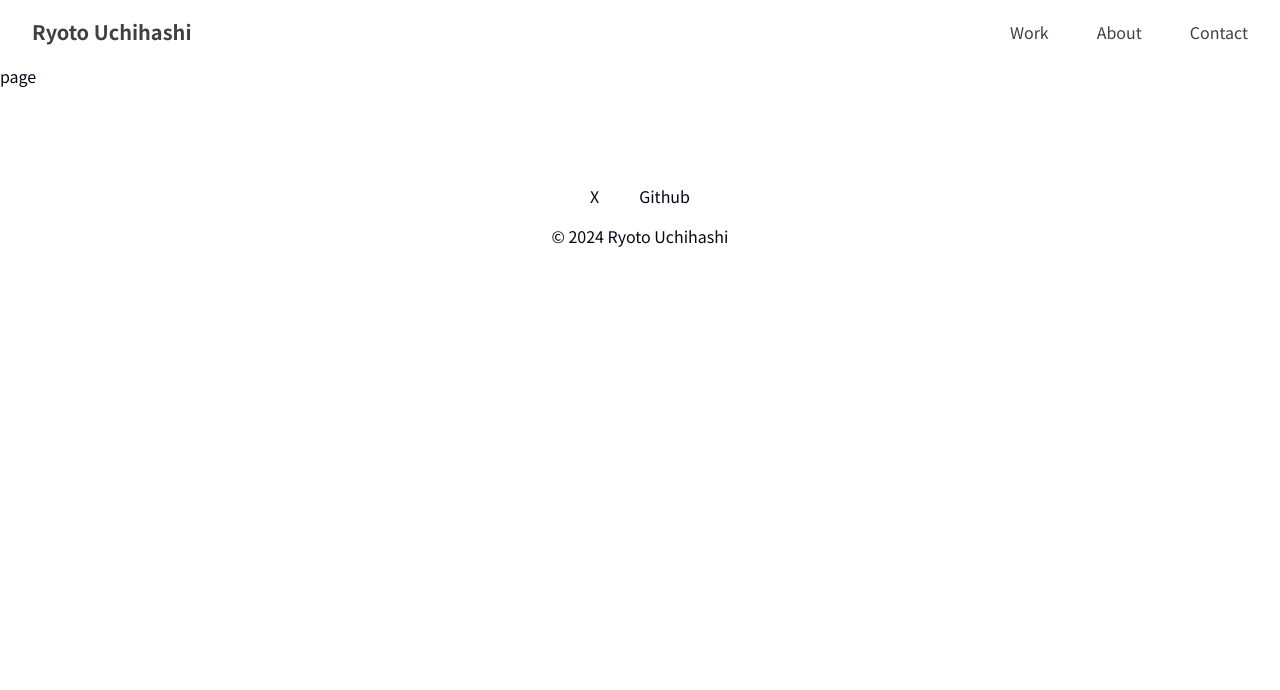
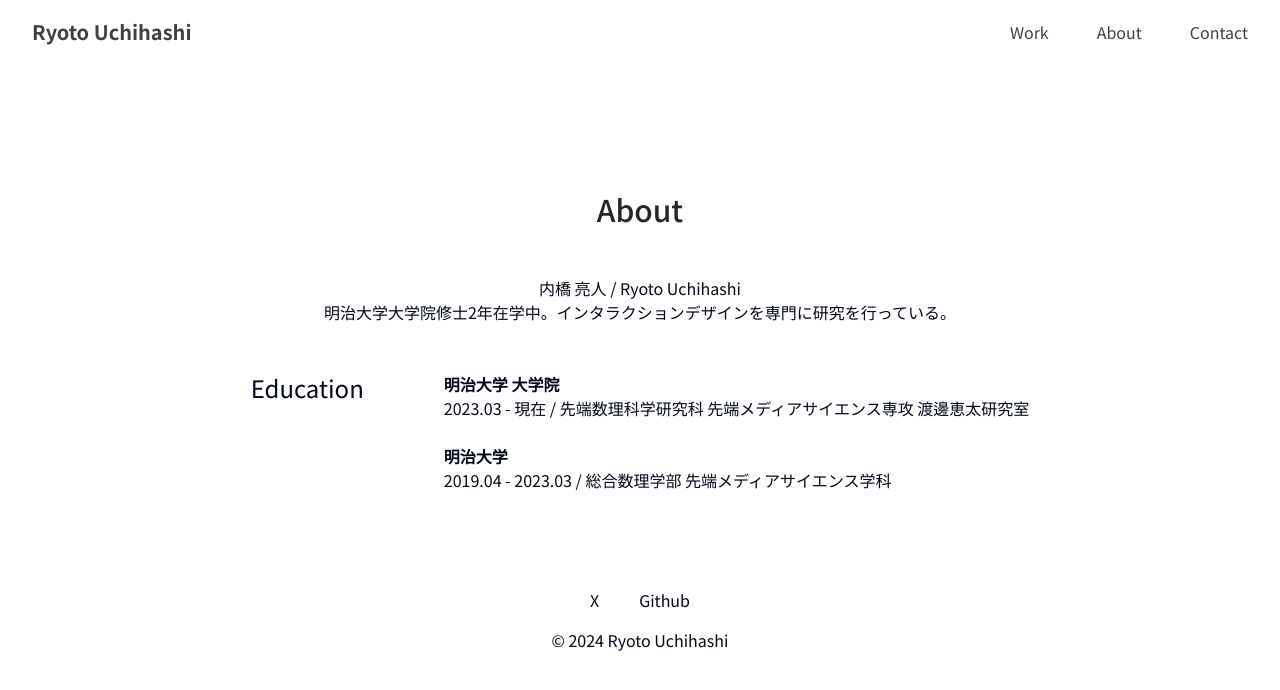
Before and after one commit to uchihashi0626/portfolio, a Next.js app: page /about in a window 1280 px wide. Shown: the top 690 px of the page. Built offline with nearby package versions, Linux system fonts and the light colour scheme.

Commit message:
add about

```diff
--- /dev/null
+++ b/app/about/layout.tsx
@@ -0,0 +1,17 @@
+import Sheet from "@/components/Sheet";
+import Hero from "@/components/Hero";
+
+type Props = {
+  children: React.ReactNode;
+};
+
+export const revalidate = 60;
+
+export default function AboutLayout({ children }: Props) {
+  return (
+    <>
+      <Hero title="" sub="About" />
+      <div className="flex justify-center mt-[-30px]">{children}</div>
+    </>
+  );
+}
--- a/app/about/page.tsx
+++ b/app/about/page.tsx
@@ -1,7 +1,29 @@
-import React from "react";
+import ContactForm from "@/components/ContactForm";
 
-const page = () => {
-  return <div>page</div>;
-};
-
-export default page;
+export default function Page() {
+  return (
+    <div className="">
+      <p className="text-center text-base mb-12">
+        内橋 亮人 / Ryoto Uchihashi
+        <br />
+        明治大学大学院修士2年在学中。インタラクションデザインを専門に研究を行っている。
+      </p>
+      <div className="flex space-x-20">
+        <h3 className="text-2xl">Education</h3>
+        <ul className="">
+          <li className="pb-6">
+            <strong>明治大学 大学院</strong>
+            <p>
+              2023.03 - 現在 / 先端数理科学研究科 先端メディアサイエンス専攻
+              渡邊恵太研究室
+            </p>
+          </li>
+          <li>
+            <strong>明治大学</strong>
+            <p>2019.04 - 2023.03 / 総合数理学部 先端メディアサイエンス学科</p>
+          </li>
+        </ul>
+      </div>
+    </div>
+  );
+}
--- a/app/contact/layout.tsx
+++ b/app/contact/layout.tsx
@@ -10,7 +10,7 @@ export const revalidate = 60;
 export default function NewsLayout({ children }: Props) {
   return (
     <>
-      <Hero title="Contact" sub="お問い合わせ" />
+      <Hero title="" sub="お問い合わせ" />
       <div className="flex justify-center mt-[-30px]">
         <Sheet>{children}</Sheet>
       </div>
```
